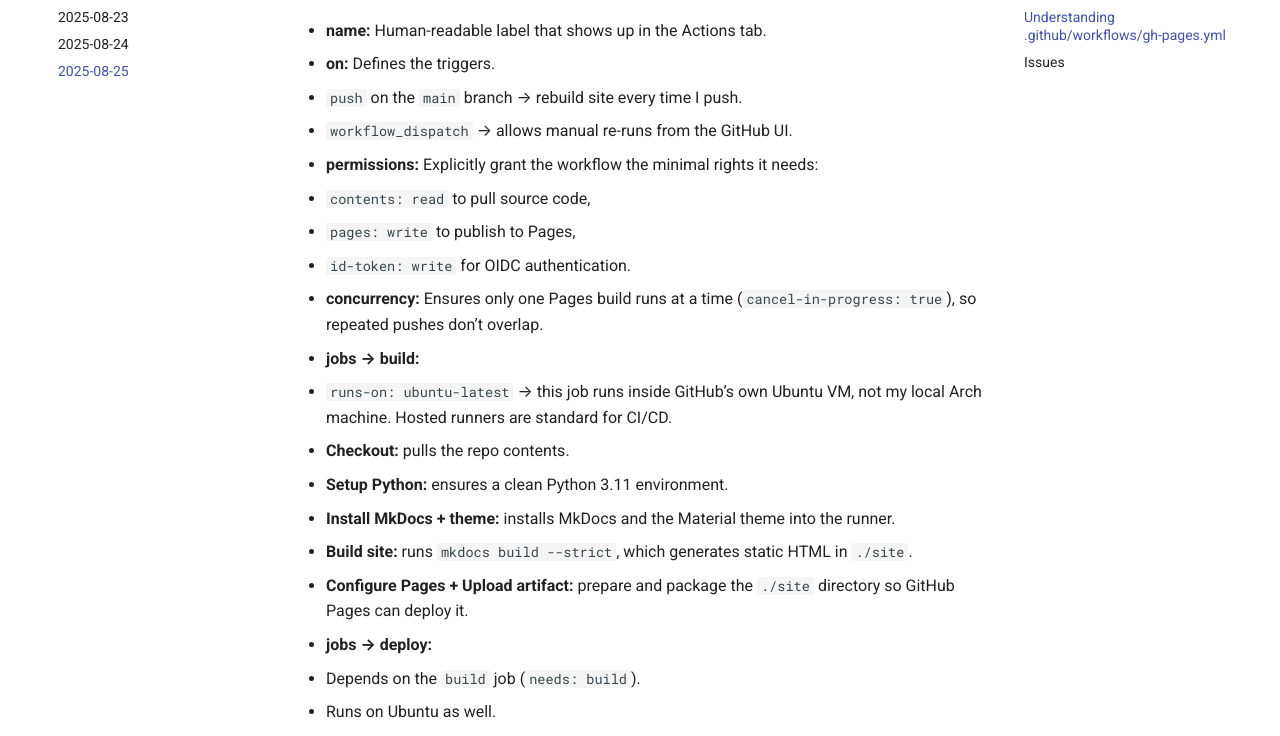
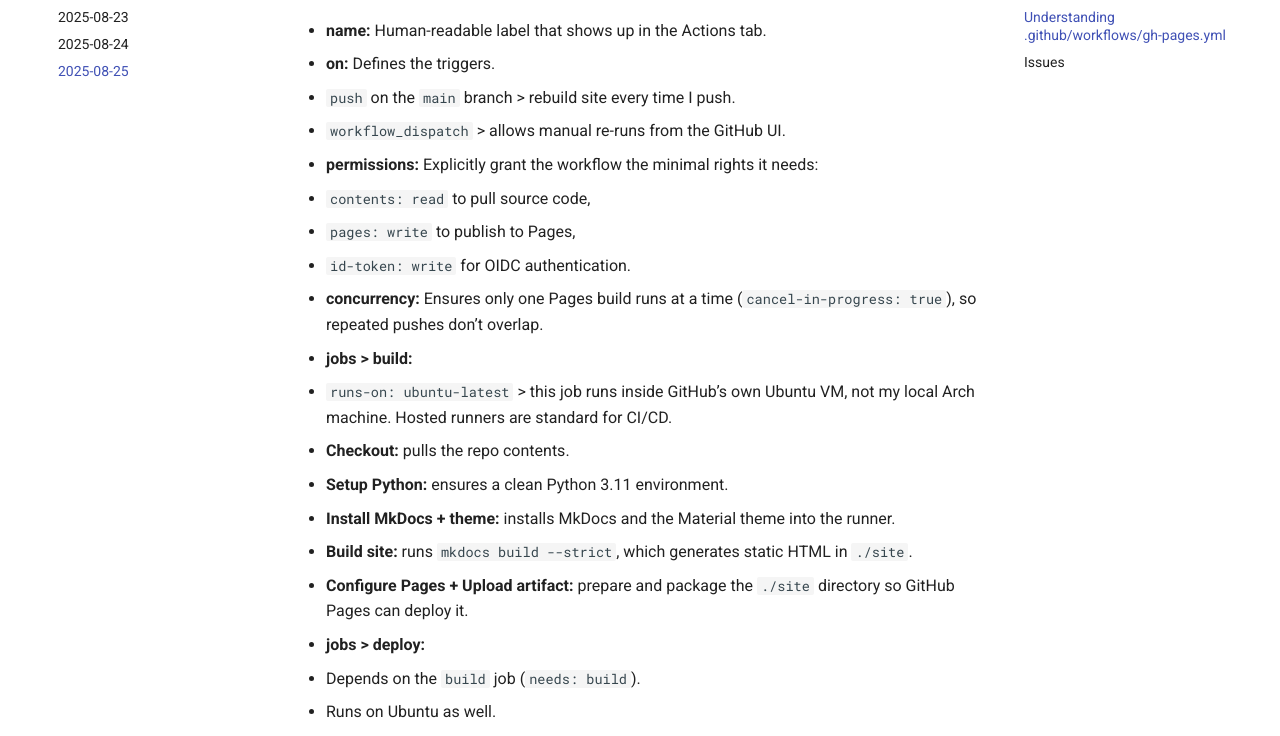
Before and after one commit to odonnellrory/odonnellrory.github.io, an MkDocs documentation site: the page built from docs/00-journal/2025-08-25.md, in a window 1280 px wide and 1400 px high, scrolled down 3202 px. Shown: the part 172-908 px from the top of the window. Built offline with MkDocs 1.6.1 and Material for MkDocs 9.7.7, drawn with Linux system fonts in a browser that asks for light colours; comment, search, counter and statistics services are not loaded; some of the changed text lies outside the part shown.

Commit message:
how to understand the yml file

````diff
--- a/docs/00-journal/2025-08-25.md
+++ b/docs/00-journal/2025-08-25.md
@@ -56,7 +56,7 @@ and my journal entries are browsable in a clean, dated structure.
 
 - I structured the repo as `docs/00-journal/YYYY-MM-DD.md` yesterday and decided to publish with **MkDocs + GitHub Pages**.
 - **Made homelab the main site:** I renamed the repo to `odonnellrory.github.io` so it serves at the root domain.
-- **Switched Pages to GitHub Actions:** In *Settings → Pages* I set the source to **GitHub Actions**, so GitHub serves whatever my workflow publishes.
+- **Switched Pages to GitHub Actions:** In *Settings > Pages* I set the source to **GitHub Actions**, so GitHub serves whatever my workflow publishes.
 
 ```yaml
 # .github/workflows/gh-pages.yml
@@ -136,8 +136,8 @@ This file is a **GitHub Actions workflow** that automates building and publishin
 - **name:** Human-readable label that shows up in the Actions tab.
 
 - **on:** Defines the triggers.
-  - `push` on the `main` branch → rebuild site every time I push.
-  - `workflow_dispatch` → allows manual re-runs from the GitHub UI.
+  - `push` on the `main` branch > rebuild site every time I push.
+  - `workflow_dispatch` > allows manual re-runs from the GitHub UI.
 
 - **permissions:** Explicitly grant the workflow the minimal rights it needs:
   - `contents: read` to pull source code,
@@ -146,15 +146,15 @@ This file is a **GitHub Actions workflow** that automates building and publishin
 
 - **concurrency:** Ensures only one Pages build runs at a time (`cancel-in-progress: true`), so repeated pushes don’t overlap.
 
-- **jobs → build:**
-  - `runs-on: ubuntu-latest` → this job runs inside GitHub’s own Ubuntu VM, not my local Arch machine. Hosted runners are standard for CI/CD.
+- **jobs > build:**
+  - `runs-on: ubuntu-latest` > this job runs inside GitHub’s own Ubuntu VM, not my local Arch machine. Hosted runners are standard for CI/CD.
   - **Checkout:** pulls the repo contents.
   - **Setup Python:** ensures a clean Python 3.11 environment.
   - **Install MkDocs + theme:** installs MkDocs and the Material theme into the runner.
   - **Build site:** runs `mkdocs build --strict`, which generates static HTML in `./site`.
   - **Configure Pages + Upload artifact:** prepare and package the `./site` directory so GitHub Pages can deploy it.
 
-- **jobs → deploy:**
+- **jobs > deploy:**
   - Depends on the `build` job (`needs: build`).
   - Runs on Ubuntu as well.
   - Deploys the uploaded artifact to GitHub Pages using the official `actions/deploy-pages` action.
````
